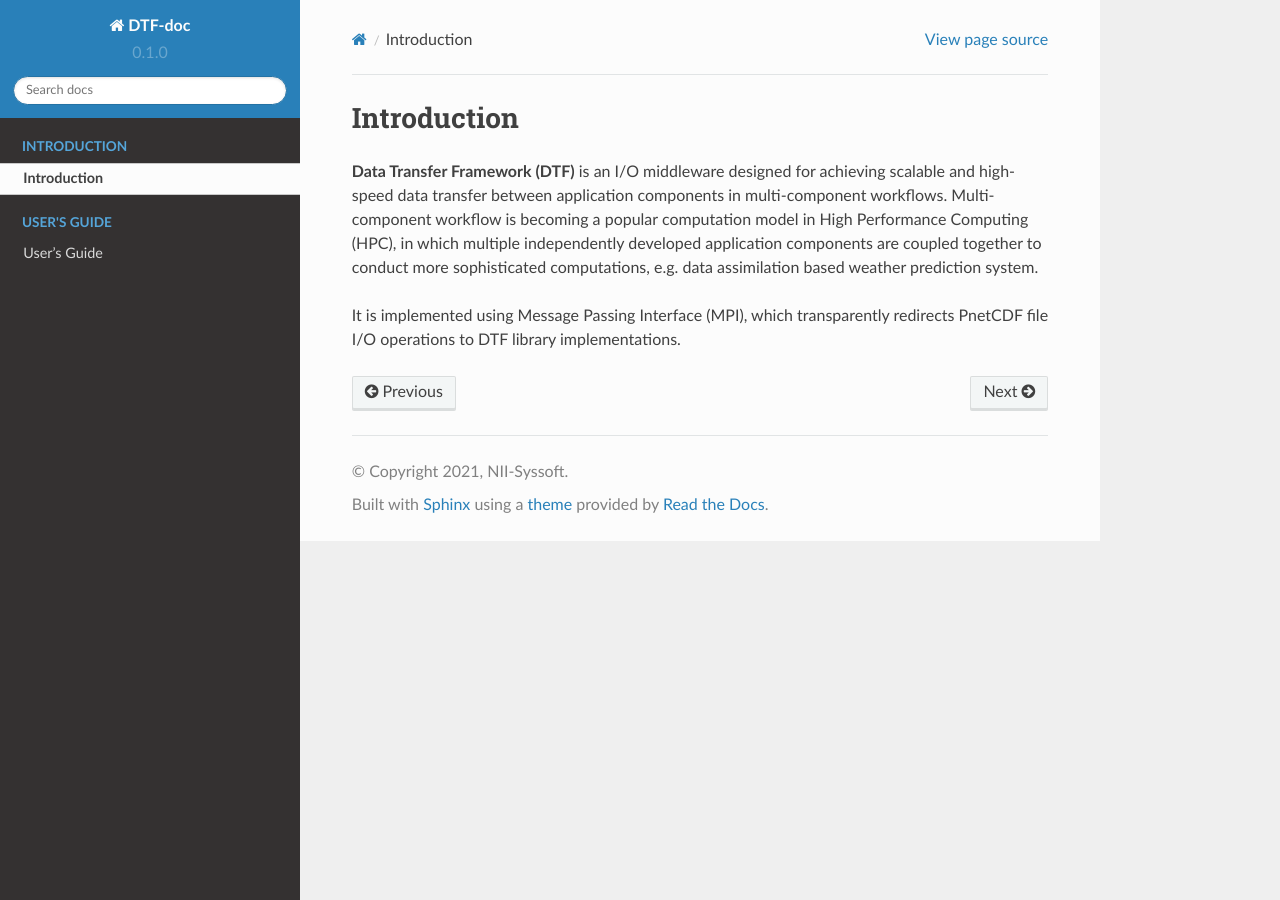
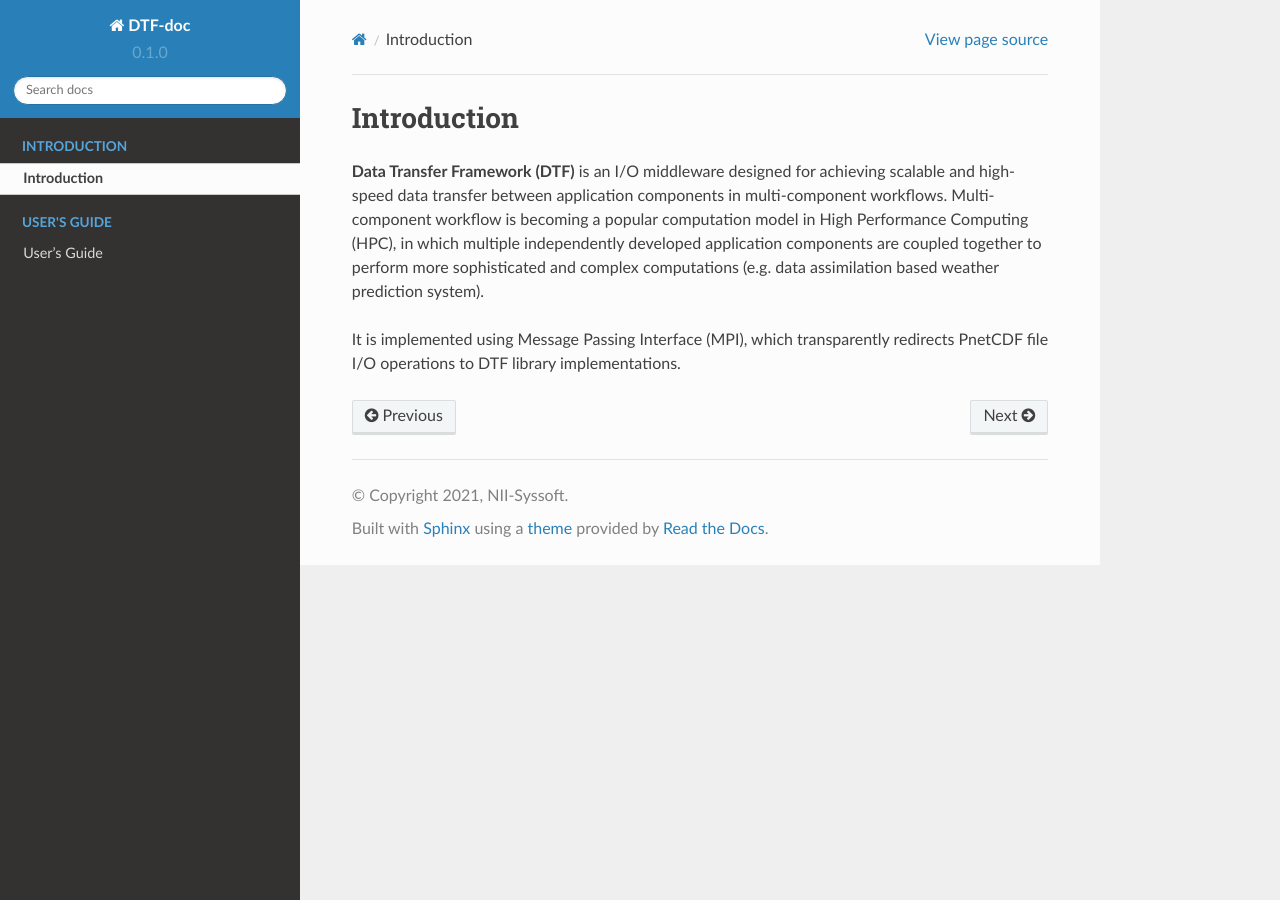
Before and after one commit to yjie2366/dtf-docs, a Sphinx documentation site: the page built from docs/source/intro.rst, in a window 1280 px wide. Built offline with Sphinx 7.4.7 and the Read the Docs theme 2.0.0, drawn with Linux system fonts in a browser that asks for light colours.

Commit message:
Update intro.rst

```diff
--- a/docs/source/intro.rst
+++ b/docs/source/intro.rst
@@ -2,6 +2,6 @@ Introduction
 ============
 
 **Data Transfer Framework (DTF)** is an I/O middleware designed for achieving scalable and high-speed data transfer between application components in multi-component workflows.
-Multi-component workflow is becoming a popular computation model in High Performance Computing (HPC), in which multiple independently developed application components are coupled together to conduct more sophisticated computations, e.g. data assimilation based weather prediction system.
+Multi-component workflow is becoming a popular computation model in High Performance Computing (HPC), in which multiple independently developed application components are coupled together to perform more sophisticated and complex computations (e.g. data assimilation based weather prediction system).
 
 It is implemented using Message Passing Interface (MPI), which transparently redirects PnetCDF file I/O operations to DTF library implementations.
```
